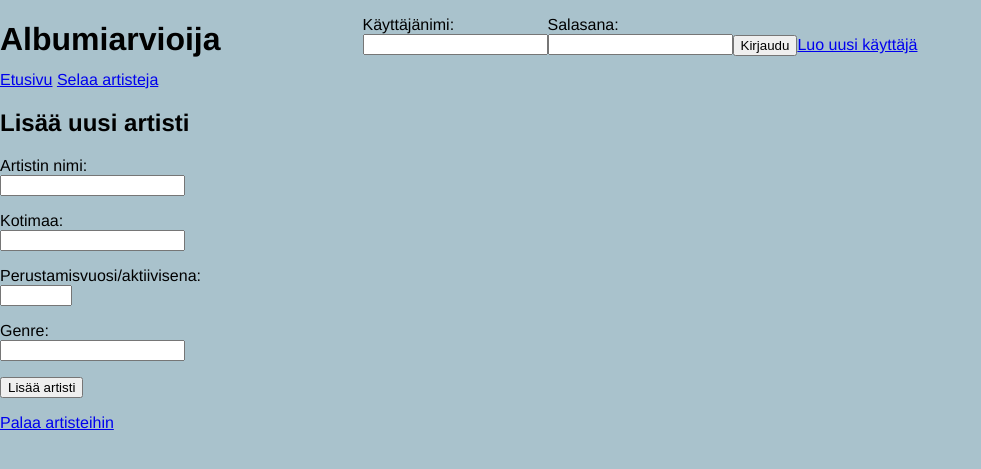
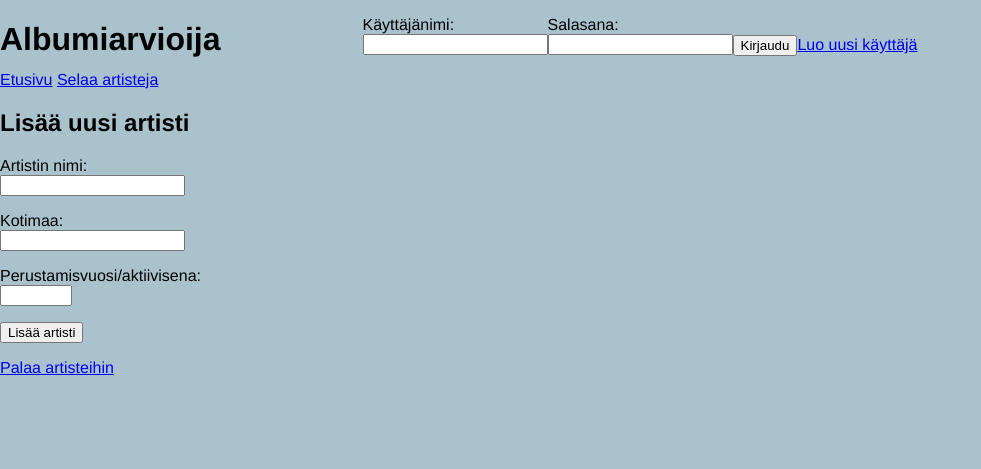
Before and after one commit to fialco/albumiarvioija, a Flask app: page /add_artist in a window 1280 px wide. Shown: the top 469 px of the page, without its empty margins (0-981 px from the left). Run offline with Flask 3, Linux system fonts and the light colour scheme.

Commit message:
Swap genre info from artist to album

```diff
--- a/routes.py
+++ b/routes.py
@@ -18,7 +18,7 @@ def artist_page(artist_id):
     albums = artists.all_albums_from_artist(artist_id)
 
     return render_template("artist.html", id=artist_id, name=artist.name, country=artist.country,
-                           year=artist.year, genre=artist.genre, albums=albums)
+                           year=artist.year , albums=albums)
 
 @app.route("/albums/<int:album_id>")
 def album_page(album_id):
@@ -27,7 +27,7 @@ def album_page(album_id):
     reviews = artists.all_reviews_for_album(album_id)
 
     return render_template("album.html", id=album_id, name=album.name, artist_id=album.artist_id,
-                           year=album.year, artist_name=artist.name, reviews=reviews)
+                           year=album.year,genre=album.genre , artist_name=artist.name, reviews=reviews)
 
 @app.route("/review/", methods=["POST"])
 def review():
@@ -67,11 +67,11 @@ def add_artist():
         if int(year) < 1940 or 2023 < int(year):
             return render_template("error.html", message="Kotimaan tulisi olla 1-56 merkin välillä")
 
-        genre = request.form["genre"]
-        if len(genre) < 1 or 50 < len(artist_name):
-            return render_template("error.html", message="Genren tulisi olla 1-50 merkin välillä")
+        #genre = request.form["genre"]
+        #if len(genre) < 1 or 50 < len(artist_name):
+        #    return render_template("error.html", message="Genren tulisi olla 1-50 merkin välillä")
 
-        artists.add_artist(artist_name, country, year, genre)
+        artists.add_artist(artist_name, country, year)
         return redirect("/browse")
 
 @app.route("/login", methods=["GET", "POST"])
--- a/schema.sql
+++ b/schema.sql
@@ -9,15 +9,15 @@ CREATE TABLE artists (
     id SERIAL PRIMARY KEY,
     name TEXT UNIQUE,
     country TEXT,
-    year INTEGER,
-    genre TEXT
+    year INTEGER
 );
 
 CREATE TABLE albums (
     id SERIAL PRIMARY KEY,
     name TEXT,
     artist_id INTEGER REFERENCES artists,
-    year INTEGER
+    year INTEGER,
+    genre TEXT
 );
 
 CREATE TABLE reviews (
--- a/templates/add_artist.html
+++ b/templates/add_artist.html
@@ -10,8 +10,6 @@ Kotimaa: <br><input type="text" name="country" minlength="1" maxlength="56" requ
 <p>
 Perustamisvuosi/aktiivisena: <br><input type="number" name="year" min="1940" max="2023" required>
 <p>
-Genre: <br><input type="text" name="genre" minlength="1" maxlength="50" required>
-<p>
 <input type="submit" value="Lisää artisti">
 <input type="hidden" name="csrf_token" value="{{ session.csrf_token }}">
 </form>
--- a/templates/album.html
+++ b/templates/album.html
@@ -5,6 +5,7 @@
 <h3>{{ artist_name }}</h3>
 <hr>
 Julkaisuvuosi: {{ year }} |
+Genre: {{ genre }} |
 {% if session.user_id %}
 <hr>
 <h3>Kerro mielipiteesi albumista {{ name }}</h3>
--- a/templates/artist.html
+++ b/templates/artist.html
@@ -5,7 +5,6 @@
 <hr>
 Perustamisvuosi/Aktiivisena: {{ year }} |
 Kotimaa: {{ country }} |
-Genre: {{ genre }} |
 <hr>
 <h3>Albumit</h3>
 <hr>
```
Also changed, not shown: artists.py (+6 -6 lines).
